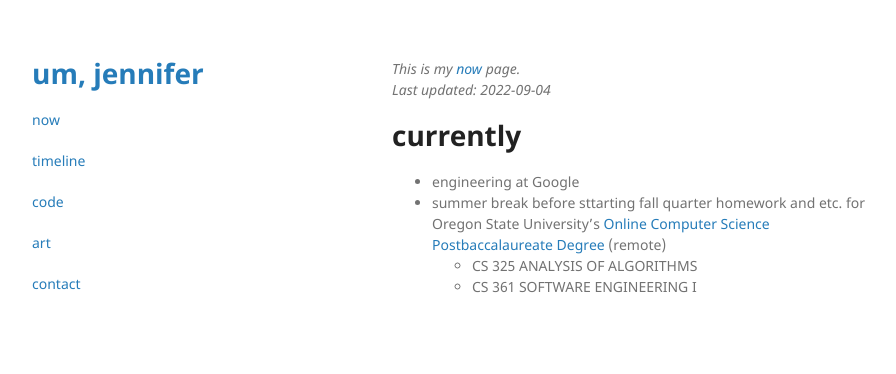
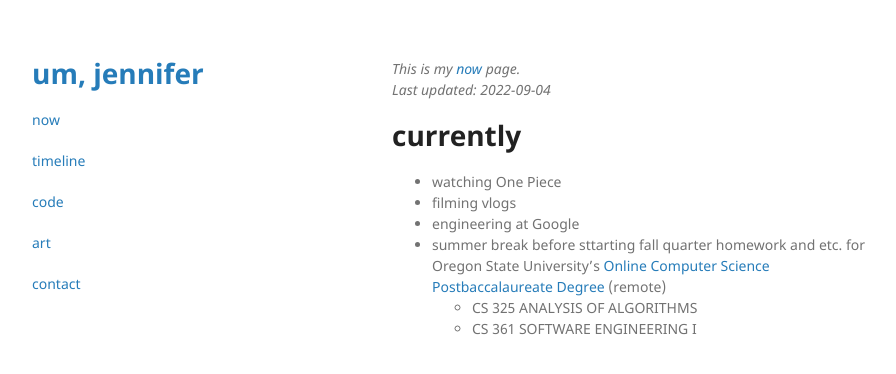
Before and after one commit to umjennifer/umjennifer.github.io, a Jekyll site: the page built from now.md, in a window 1280 px wide. Shown: the top 374 px of the page, without its empty margins (178-1074 px from the left). Built offline with Jekyll 4.4.1, drawn with Linux system fonts in a browser that asks for light colours.

Commit message:
Update now.md

```diff
--- a/now.md
+++ b/now.md
@@ -6,6 +6,8 @@ layout: default
 *Last updated: 2022-09-04*
 
 # currently
+- watching One Piece
+- filming vlogs
 - engineering at Google
 - summer break before sttarting fall quarter homework and etc. for Oregon State University's [Online Computer Science Postbaccalaureate Degree](https://eecs.oregonstate.edu/academic/online-cs-postbacc) (remote)
     - CS 325 ANALYSIS OF ALGORITHMS
```
